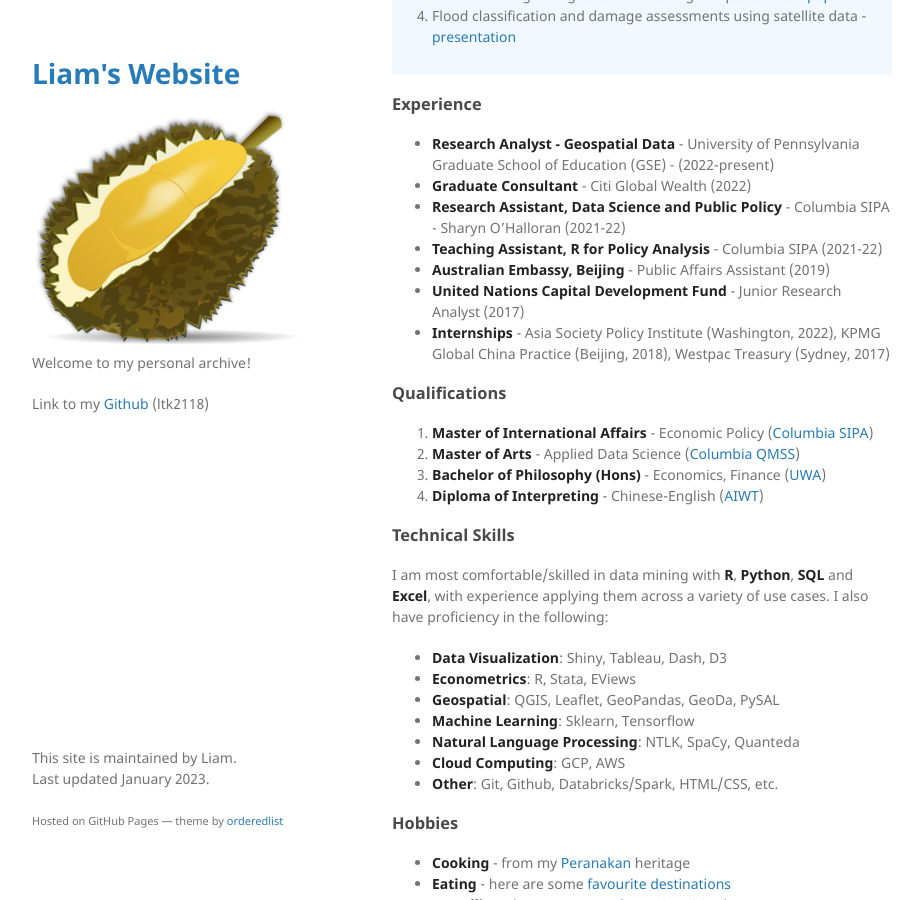
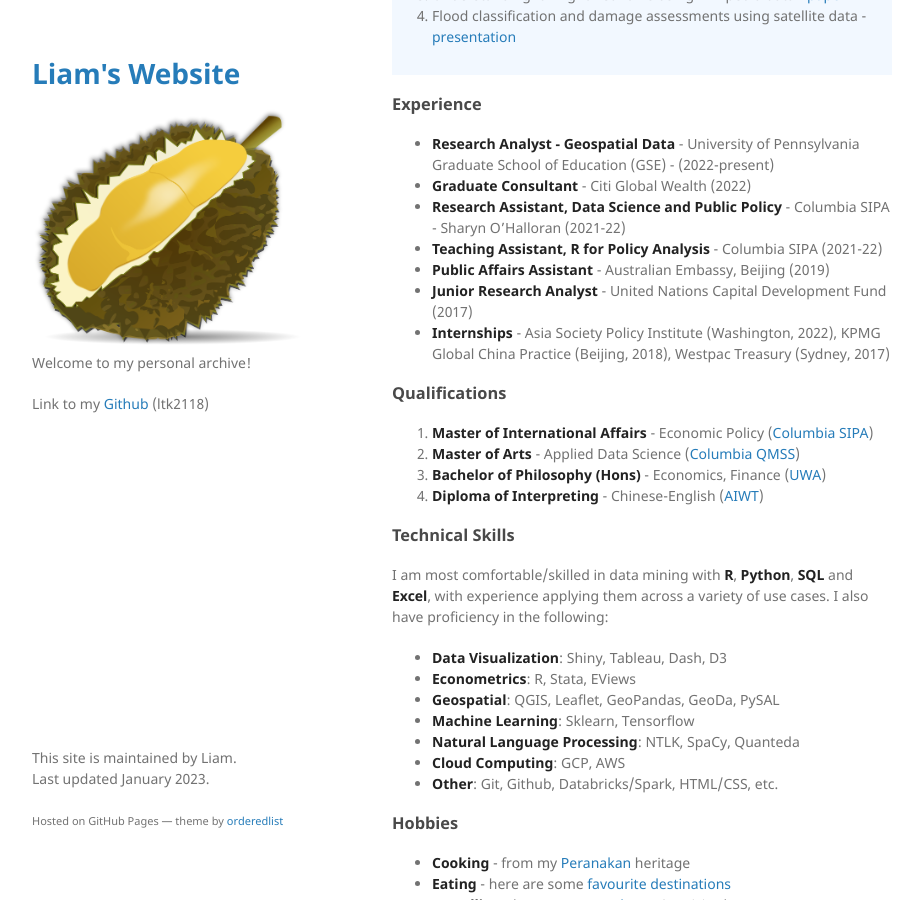
Before and after one commit to liamtk/liamtk.github.io, a Jekyll site: the page built from index.md, in a window 1280 px wide and 900 px high, scrolled down 510 px. Shown: the whole window, without its empty margins (178-1101 px from the left). Built offline with Jekyll 4.4.1, drawn with Linux system fonts in a browser that asks for light colours; our own code applies the rules of GitHub Pages for plain Markdown files.

```diff
--- a/index.md
+++ b/index.md
@@ -79,8 +79,8 @@ I'm a Columbia [SIPA](https://www.sipa.columbia.edu/)-[QMSS](https://www.qmss.co
 * **Graduate Consultant** - Citi Global Wealth (2022)
 * **Research Assistant, Data Science and Public Policy** - Columbia SIPA - Sharyn O'Halloran (2021-22)
 * **Teaching Assistant, R for Policy Analysis** - Columbia SIPA (2021-22)
-* **Australian Embassy, Beijing** - Public Affairs Assistant (2019)
-* **United Nations Capital Development Fund** - Junior Research Analyst (2017)
+* **Public Affairs Assistant** - Australian Embassy, Beijing (2019)
+* **Junior Research Analyst** - United Nations Capital Development Fund (2017)
 * **Internships** - Asia Society Policy Institute (Washington, 2022), KPMG Global China Practice (Beijing, 2018), Westpac Treasury (Sydney, 2017)
 
 
```
